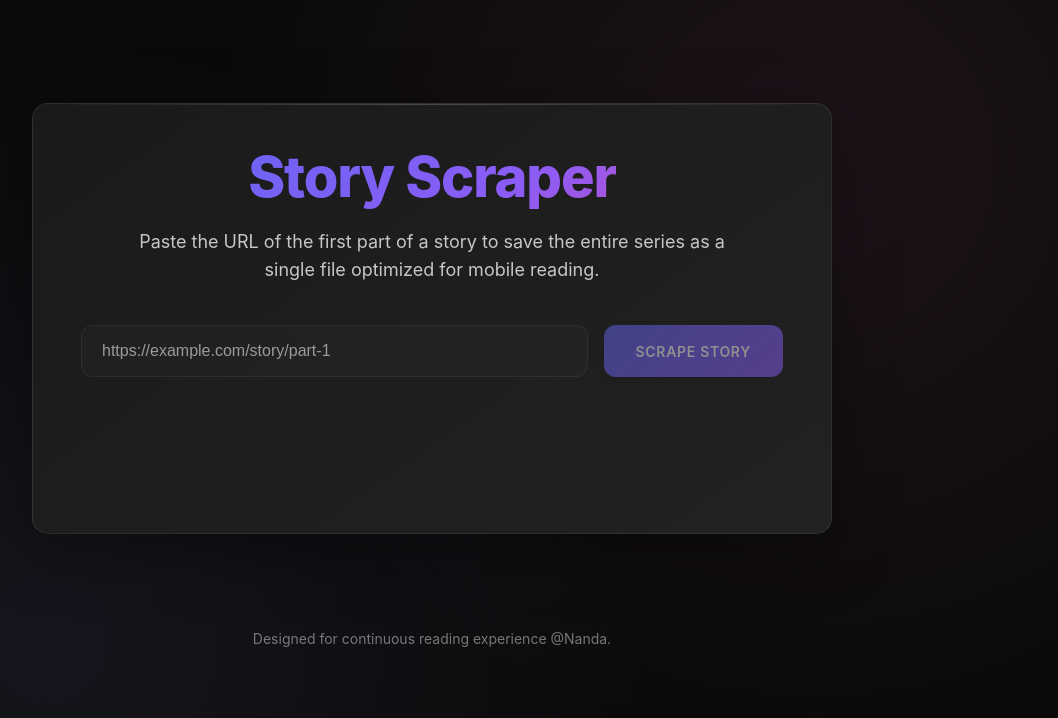
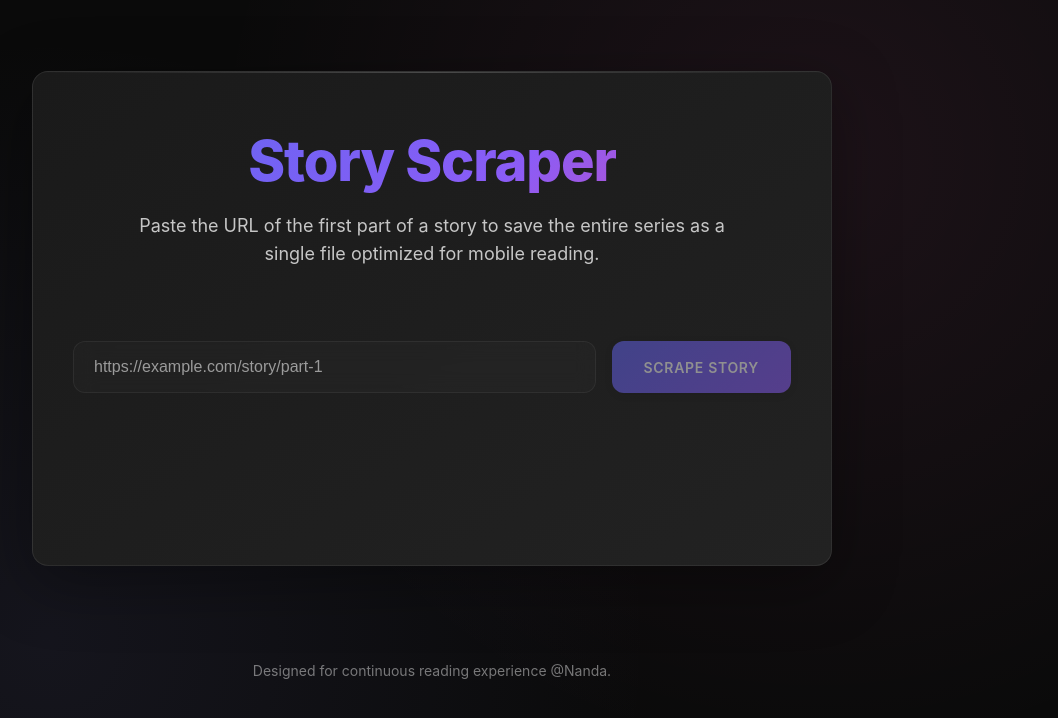
Before and after one commit to wahengbamnanda100/react-web-scraper, a React (Vite) app: page / in a window 1280 px wide. Shown: the top 718 px of the page, without its empty margins (208-1266 px from the left). Built offline with nearby package versions, Linux system fonts and the light colour scheme.

Commit message:
chagne design-1

```diff
--- a/src/App.css
+++ b/src/App.css
@@ -579,7 +579,7 @@ input:disabled,
 }
 .content-wrapper {
 	/* Default styles for smallest screens */
-	padding: 1.5rem; /* Reduced default padding */
+	padding: 1rem; /* Reduced default padding */
 	max-width: 100%;
 	margin: 0 auto;
 	width: 100%; /* Ensure wrapper takes full width */
@@ -588,7 +588,7 @@ input:disabled,
 
 .reading-mode .content-wrapper {
 	/* Default reading mode padding for small screens */
-	padding: 2rem 1.5rem;
+	padding: 2rem 1rem;
 	background: var(--background-secondary);
 }
 
@@ -694,16 +694,24 @@ input:disabled,
 @media (min-width: 320px) {
 	.scraper-container {
 		margin: 0 auto;
-		padding: 1.5rem 1.25rem;
+		/* padding: 1.5rem 1.25rem; */
+		padding: 0rem;
 		max-width: calc(100% - 1rem);
 	}
+	.app-header,
+	.input-container,
+	.result-header,
+	.controls-header {
+		padding: 1rem;
+	}
+
 	.app-header h1 {
 		font-size: 2rem;
 	}
 	/* Ensure content wrapper uses full width with minimal padding */
 	.content-wrapper {
 		max-width: 100%;
-		padding: 0.5rem; /* Minimal padding for smallest screens */
+		padding: 1rem; /* Minimal padding for smallest screens */
 	}
 	.reading-mode .content-wrapper {
 		padding: 1.75rem 0.5rem; /* Adjusted reading mode padding */
@@ -713,9 +721,19 @@ input:disabled,
 @media (min-width: 375px) {
 	.scraper-container {
 		margin: 0 auto;
-		padding: 1.75rem 1.5rem;
+		/* padding: 1.75rem 1.5rem; */
+		padding: 0rem;
 		max-width: calc(100% - 1.5rem);
 	}
+
+	.app-header,
+	.input-container,
+	.result-header,
+	.controls-header,
+	.content-wrapper {
+		paddin: 1rem;
+	}
+
 	.app-header h1 {
 		font-size: 2.25rem;
 	}
@@ -729,7 +747,7 @@ input:disabled,
 		padding: 1.5rem; /* Slightly increased padding */
 	}
 	.reading-mode .content-wrapper {
-		padding: 2rem 1.5rem; /* Adjusted reading mode padding */
+		padding: 2rem 1rem; /* Adjusted reading mode padding */
 	}
 }
 /* --- Large Mobile (425px and up) --- */
@@ -768,7 +786,7 @@ input:disabled,
 	}
 	.scraper-container {
 		max-width: 700px;
-		padding: 2.5rem 3rem;
+		padding: 2.5rem 1.5rem;
 		margin: 0 auto;
 	}
 	.input-container {
@@ -794,7 +812,7 @@ input:disabled,
 	/* Wider content area for tablets with increased padding */
 	.content-wrapper {
 		max-width: 100%; /* Full width within container */
-		padding: 2rem; /* Increased padding for tablets */
+		padding: 1.5rem; /* Increased padding for tablets */
 		margin: 0 auto;
 	}
 	.reading-mode .content-wrapper {
```
